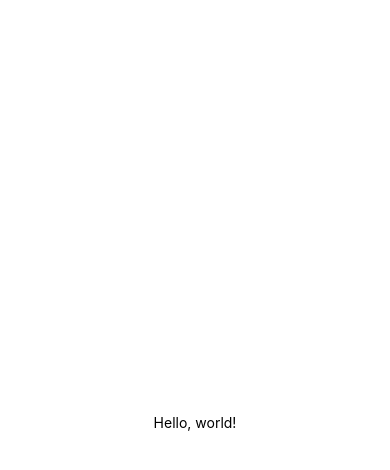
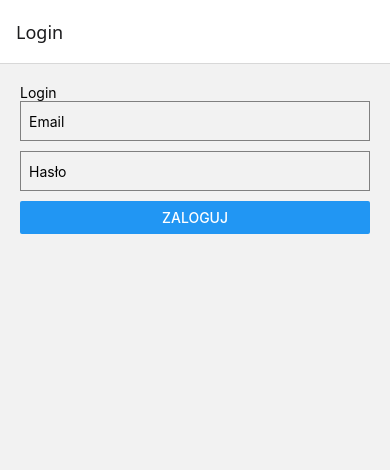
Before and after one commit to KaRoRoAd/KaroRoad_Mobile, a React Native app: screen /Login in a window 390 px wide. Shown: the top 470 px of the page. Built offline with nearby package versions, Linux system fonts and the light colour scheme.

Commit message:
add login panel and connect mobile app with backend local app

```diff
--- a/App.js
+++ b/App.js
@@ -1,17 +1,21 @@
 import React from 'react';
-import {Text, View} from 'react-native';
+import {NavigationContainer} from '@react-navigation/native';
+import {createStackNavigator} from '@react-navigation/stack';
 
-const HelloWorldApp = () => {
+import LoginScreen from './src/components/LoginScreen';
+import HelloWorldScreen from './src/components/HelloWorldScreen';
+
+const Stack = createStackNavigator();
+
+const App = () => {
   return (
-    <View
-      // eslint-disable-next-line react-native/no-inline-styles
-      style={{
-        flex: 1,
-        justifyContent: 'center',
-        alignItems: 'center',
-      }}>
-      <Text>Hello, world!</Text>
-    </View>
+    <NavigationContainer>
+      <Stack.Navigator initialRouteName="Login">
+        <Stack.Screen name="Login" component={LoginScreen} />
+        <Stack.Screen name="HelloWorld" component={HelloWorldScreen} />
+      </Stack.Navigator>
+    </NavigationContainer>
   );
 };
-export default HelloWorldApp;
+
+export default App;
--- a/src/components/HelloWorldScreen.js
+++ b/src/components/HelloWorldScreen.js
@@ -0,0 +1,17 @@
+import React from 'react';
+import {Text, View} from 'react-native';
+
+const HelloWorldScreen = () => {
+  return (
+    <View
+      style={{
+        flex: 1,
+        justifyContent: 'center',
+        alignItems: 'center',
+      }}>
+      <Text>Hello, world!</Text>
+    </View>
+  );
+};
+
+export default HelloWorldScreen;
--- a/src/components/LoginScreen.js
+++ b/src/components/LoginScreen.js
@@ -0,0 +1,60 @@
+import React, {useState} from 'react';
+import {Text, TextInput, Button, View, Alert} from 'react-native';
+import axios from 'axios';
+
+const LoginScreen = ({navigation}) => {
+  const [email, setEmail] = useState('');
+  const [password, setPassword] = useState('');
+
+  const handleLogin = async () => {
+    try {
+      const response = await axios.post('http://127.0.0.1:8000/api/login/check', {
+        username: email,
+        password: password,
+      });
+
+      if (response.status === 200 && response.data.token) {
+        navigation.navigate('HelloWorld');
+      } else {
+        Alert.alert('Błąd', 'Nieprawidłowe dane logowania');
+      }
+    } catch (error) {
+      console.error(error);
+      Alert.alert('Błąd', 'Wystąpił problem z logowaniem');
+    }
+  };
+
+  return (
+    <View style={{padding: 20}}>
+      <Text>Login</Text>
+      <TextInput
+        style={{
+          height: 40,
+          borderColor: 'gray',
+          borderWidth: 1,
+          marginBottom: 10,
+          paddingHorizontal: 8,
+        }}
+        placeholder="Email"
+        value={email}
+        onChangeText={setEmail}
+      />
+      <TextInput
+        style={{
+          height: 40,
+          borderColor: 'gray',
+          borderWidth: 1,
+          marginBottom: 10,
+          paddingHorizontal: 8,
+        }}
+        placeholder="Hasło"
+        secureTextEntry
+        value={password}
+        onChangeText={setPassword}
+      />
+      <Button title="Zaloguj" onPress={handleLogin} />
+    </View>
+  );
+};
+
+export default LoginScreen;
```
Also changed, not shown: package.json (+10 -1 lines), 2 other files (tests, documents, lock files or other folders).
